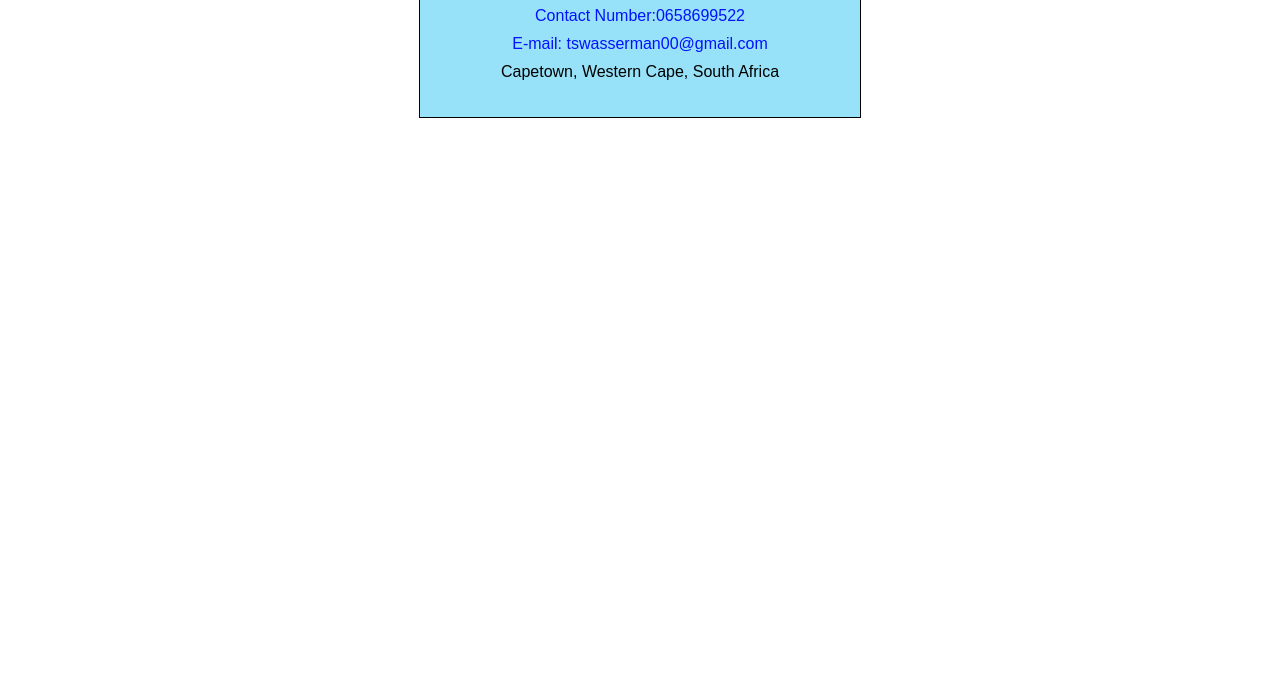
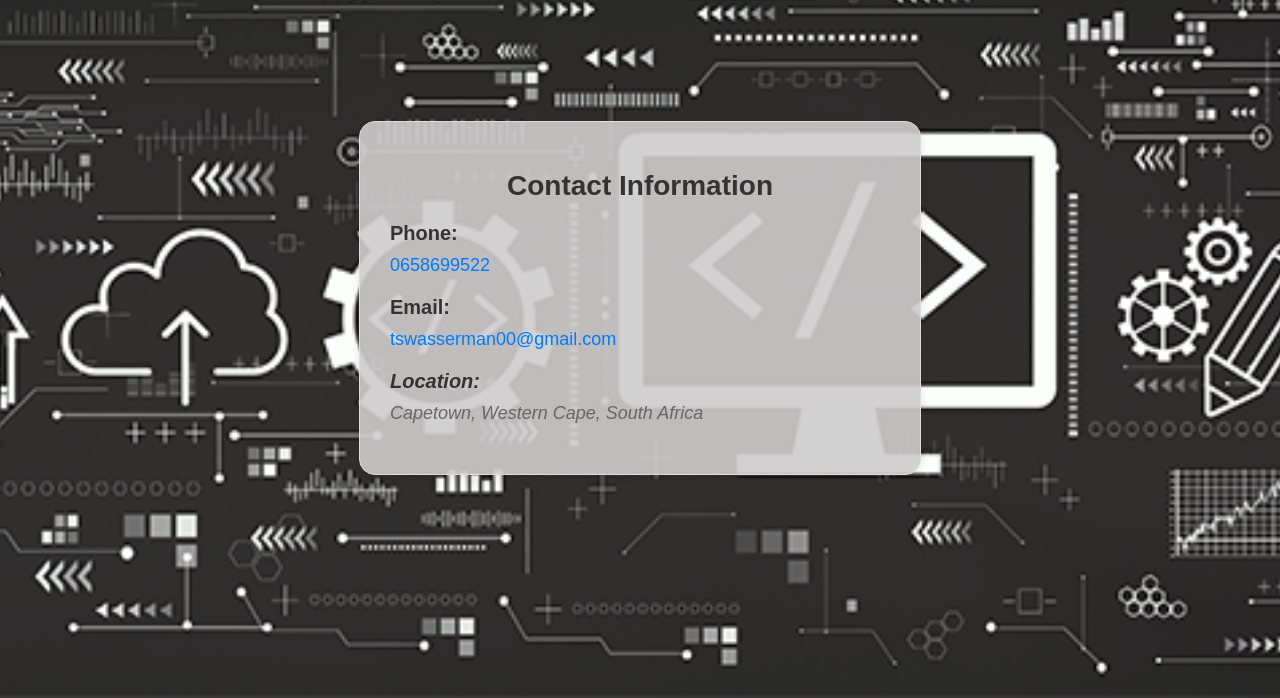
Before and after one commit to Tswasserman/contact, a plain HTML site: page index.html in a window 1280 px wide. Shown: the part 102-800 px from the top of the page. Drawn offline with Linux system fonts and the light colour scheme.

Commit message:
Update index.html

```diff
--- a/index.html
+++ b/index.html
@@ -3,44 +3,83 @@
 <head>
     <meta charset="UTF-8">
     <meta name="viewport" content="width=device-width, initial-scale=1.0">
-    <title>Contacts</title>
+    <title>Professional Contacts</title>
     <style>
         body {
-            font-family: Arial, Helvetica, sans-serif;
+            font-family: 'Arial', sans-serif;
+            background-image: url(./contact1.png); /* Replace 'background.jpg' with your image file */
+            background-size: cover;
+            background-position: center;
+            margin: 0;
+            display: flex;
+            justify-content: center;
+            align-items: center;
+            height: 100vh;
+        }
+
+        .contact-container {
+            background-color: rgba(207, 204, 204, 0.9);
+            border: 1px solid #dcdcdc;
+            padding: 30px;
+            max-width: 500px;
+            width: 100%;
+            text-align: left;
+            box-shadow: 0 4px 8px rgba(0, 0, 0, 0.1);
+            border-radius: 16px; /* Rounded corners */
+        }
+
+        .contact-container h1 {
+            font-size: 28px;
+            margin-bottom: 20px;
+            color: #333333;
             text-align: center;
         }
 
-        .contact-container {
-            background-color: #97e2f8;
-            border: 1px solid #000000;
-            padding: 20px;
-            max-width: 400px;
-            margin: 0 auto;
+        .contact-info {
+            margin-bottom: 20px;
         }
 
-        ul {
-            list-style-type: none;
-            padding: 0;
+        .contact-info h3 {
+            font-size: 20px;
+            margin-bottom: 10px;
+            color: #333333;
         }
 
-        li {
-            margin: 10px 0;
+        .contact-info p {
+            margin: 0;
+            font-size: 18px;
+            color: #666666;
         }
 
-        a {
+        .contact-info a {
+            color: #007bff;
             text-decoration: none;
-            color: #0011ff;
+        }
+
+        .location {
+            font-style: italic;
         }
     </style>
 </head>
 <body>
     <div class="contact-container">
-        <h1>My Contacts Details</h1>
-        <ul>
-            <li><a href="tel:+27658699522">Contact Number:0658699522</a></li>
-            <li><a href="mailto:tswasserman00@gmail.com">E-mail: tswasserman00@gmail.com</a></li>
-            <li>Capetown, Western Cape, South Africa</li>
-        </ul>
+        <h1>Contact Information</h1>
+
+        <div class="contact-info">
+            <h3>Phone:</h3>
+            <p><a href="tel:+27658699522">0658699522</a></p>
+
+        </div>
+
+        <div class="contact-info">
+            <h3>Email:</h3>
+            <p><a href="mailto:tswasserman00@gmail.com">tswasserman00@gmail.com</a></p>
+        </div>
+
+        <div class="contact-info location">
+            <h3>Location:</h3>
+            <p>Capetown, Western Cape, South Africa</p>
+        </div>
     </div>
 </body>
 </html>
```
